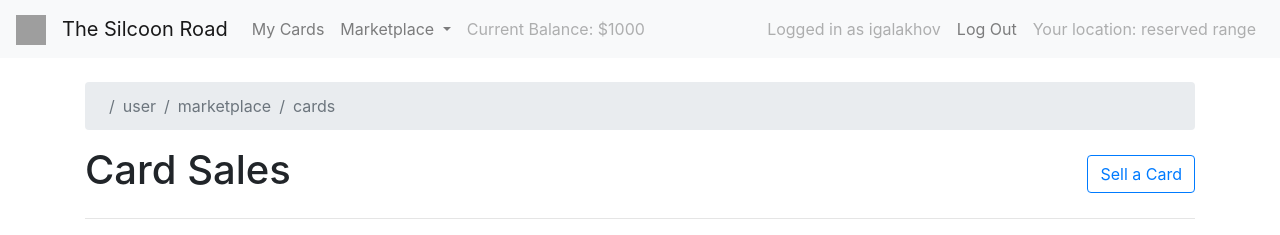
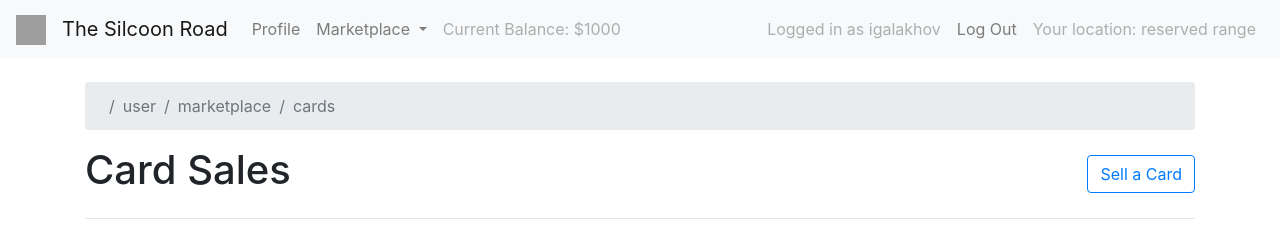
Before and after one commit to jiosephlee/Pokemon-Card-Trading-App, a Flask app: page /user/marketplace/cards in a window 1280 px wide; the page is wider, and only the part inside the window is pictured. Shown: the top 235 px of that part. Run offline with Flask 2, Linux system fonts and the light colour scheme; a user stored in the database is signed in; data comes from the database, SQL or seed files in the repository; some libraries are stand-ins or nearby versions; grey boxes are pictures that could not be loaded.

Commit message:
Changed mycards to profile

```diff
--- a/app/routes/user.py
+++ b/app/routes/user.py
@@ -17,14 +17,14 @@ def get_card(id_str):
 def get_set(set):
     return Card.query.filter_by(set_name=set)
 
-@user.route('/mycards')
+@user.route('/profile')
 @login_required
-def mycards():
+def profile():
     c = current_user.cards
     a = [c[i * 5:(i + 1) * 5] for i in range((len(c) + 5 - 1) // 5 )]
     while len(a[-1]) < 5:
         a[-1].append(0)
-    return render_template('mycards.html', cards = a)
+    return render_template('profile.html', cards = a)
 
 @user.route('/marketplace/cards',  methods=['GET'])
 @login_required
@@ -96,7 +96,7 @@ def sell():
             sale = Sale(request.form['card'],request.form['price'],0,current_user.id)
             db.session.add(sale)
             db.session.commit()
-        return redirect(url_for('user.mycards'))
+        return redirect(url_for('user.profile'))
     return render_template('sales.html')
 
 @user.route('/search', methods=['GET', 'POST'])
--- a/app/templates/_base.html
+++ b/app/templates/_base.html
@@ -38,7 +38,7 @@
 
             {% if current_user.is_authenticated %}
                 <li class="nav-item">
-                    <a class="nav-link" href="{{ url_for('user.mycards') }}">My Cards</a>
+                    <a class="nav-link" href="{{ url_for('user.profile') }}">Profile</a>
                 </li>
                 <li class="nav-item dropdown">
                     <a class="nav-link dropdown-toggle" href="#" id="navbarDropdown" role="button" data-toggle="dropdown" aria-haspopup="true" aria-expanded="false">
```
Also changed, not shown: app/templates/profile.html (renamed from app/templates/mycards.html).
